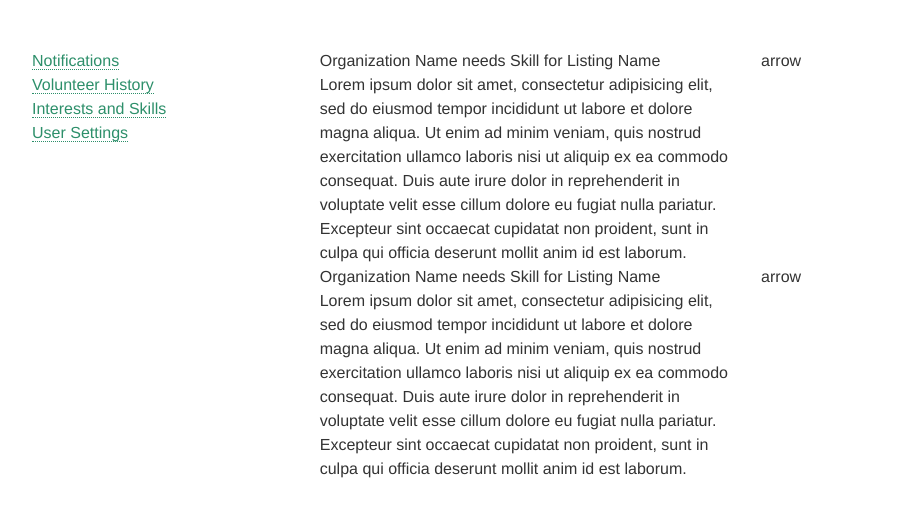
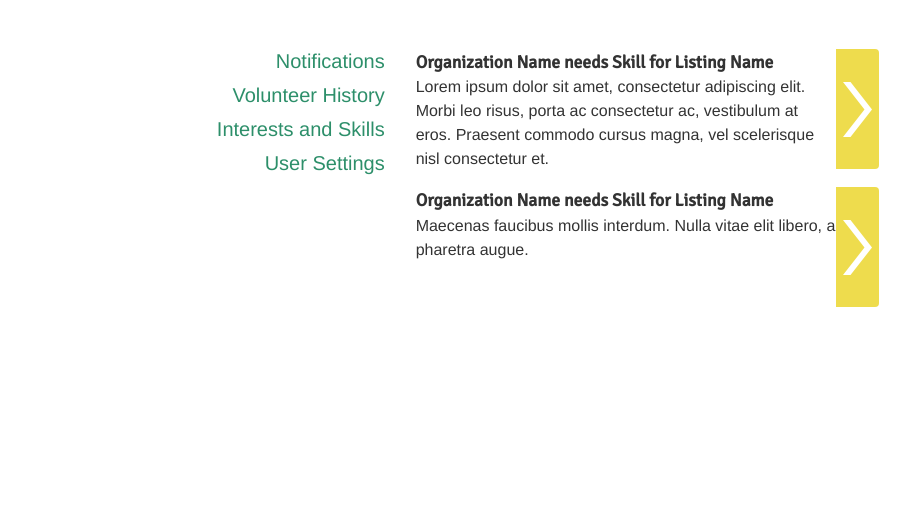
Before and after one commit to madirey/service_watch, a Django app: page /notifications/ in a window 1280 px wide. Shown: the part 120-637 px from the top of the page, without its empty margins (48-958 px from the left). Run offline with Django 3.2, Linux system fonts and the light colour scheme; parts of the project's set-up code (start-up, migrations or seed data) failed here and were passed over.

Commit message:
notifications.html formatting

```diff
--- a/servicewatch/static/css/style.css
+++ b/servicewatch/static/css/style.css
@@ -741,3 +741,40 @@
 #tagline {
   padding-bottom: 3em;
 }
+.notification-block .row {
+  margin-bottom: 1em;
+}
+.notification-block .span11 {
+  background: #e8e8e8;
+  padding: 0.5em;
+  -webkit-border-radius: 4px 0 0 4px;
+  -moz-border-radius: 4px 0 0 4px;
+  border-radius: 4px 0 0 4px;
+  min-height: 7.5em;
+}
+.notification-block .span1 {
+  margin-left: 0;
+}
+.notification-block .span1 a {
+  display: block;
+  -webkit-border-radius: 0 4px 4px 0;
+  -moz-border-radius: 0 4px 4px 0;
+  border-radius: 0 4px 4px 0;
+  min-height: 6.5em;
+  border-bottom: none;
+  background: #eedc4d url(../img/arrow.png) center no-repeat;
+  padding: 0.5em;
+  margin-left: -2.762430939%;
+  padding-left: 1em;
+  font: 1em/1em a;
+  color: transparent;
+}
+.notification-block .span1 a:hover {
+  background: #00b07d url(../img/arrow.png) center no-repeat;
+}
+.notification-block h2 {
+  font-size: 1.1em;
+}
+.notification-block .span2 a {
+  display: block;
+}
--- a/servicewatch/static/css/style.less
+++ b/servicewatch/static/css/style.less
@@ -681,3 +681,50 @@
 #tagline {
 	padding-bottom: 3em;
 }
+
+.notification-block {
+
+	.row {
+	margin-bottom: 1em;
+	}
+
+	.span11 {
+		background: #e8e8e8;
+		padding: 0.5em;
+		-webkit-border-radius: 4px 0 0 4px;
+		   -moz-border-radius: 4px 0 0 4px;
+		        border-radius: 4px 0 0 4px;
+		        min-height: 7.5em;
+	}
+	.span1 {
+		margin-left: 0;
+
+	}
+	.span1 a {
+		display: block;
+	-webkit-border-radius: 0 4px 4px 0;
+	   -moz-border-radius: 0 4px 4px 0;
+	        border-radius: 0 4px 4px 0;
+	        min-height: 6.5em;
+	        border-bottom: none;
+	       background: @accentColor url(../img/arrow.png) center no-repeat;
+	       padding: 0.5em;
+	       margin-left: -2.762430939%;
+	       padding-left: 1em;
+	       font: 1em/1em a;
+	       color: transparent;
+
+	       &:hover {
+	       	background: @primaryBG url(../img/arrow.png) center no-repeat;
+
+	       }
+	}
+
+	h2 {
+		font-size: @base * 1.1;
+	}
+	.span2 a {
+
+		display: block;
+	}
+}
--- a/servicewatch/templates/Notifications.html
+++ b/servicewatch/templates/Notifications.html
@@ -2,46 +2,46 @@
 
 {% block content %}
 <div class="row">
-	<div class="span3">
+	<nav class="span4 nav-stacked">
 		<ul>
 			<li><a href="">Notifications</a></li>
 			<li><a href="">Volunteer History</a></li>
 			<li><a href="">Interests and Skills</a></li>
 			<li><a href="">User Settings</a></li>
 		</ul>
-	</div>
+	</nav>
 
 	<div class="span8">
 		<ul>
-			<li>
+			<li class="notification-block">
 				<div class="row">
 					<div class="span7">
-						Organization Name needs Skill for Listing Name<br/>
-						Lorem ipsum dolor sit amet, consectetur adipisicing elit, sed do eiusmod tempor incididunt ut labore et dolore magna aliqua. Ut enim ad minim veniam, quis nostrud exercitation ullamco laboris nisi ut aliquip ex ea commodo consequat. Duis aute irure dolor in reprehenderit in voluptate velit esse cillum dolore eu fugiat nulla pariatur. Excepteur sint occaecat cupidatat non proident, sunt in culpa qui officia deserunt mollit anim id est laborum.
+						<h2>Organization Name needs Skill for Listing Name</h2>
+						<p>Lorem ipsum dolor sit amet, consectetur adipiscing elit. Morbi leo risus, porta ac consectetur ac, vestibulum at eros. Praesent commodo cursus magna, vel scelerisque nisl consectetur et.</p>
 					</div>
 					<div class="span1">
-						arrow
+						<a href="#">Go to listing</a>
 					</div>
 				</div>
 			</li>
-			<li>
+			<li class="notification-block">
 				<div class="row">
 					<div class="span7">
-						Organization Name needs Skill for Listing Name<br/>
-						Lorem ipsum dolor sit amet, consectetur adipisicing elit, sed do eiusmod tempor incididunt ut labore et dolore magna aliqua. Ut enim ad minim veniam, quis nostrud exercitation ullamco laboris nisi ut aliquip ex ea commodo consequat. Duis aute irure dolor in reprehenderit in voluptate velit esse cillum dolore eu fugiat nulla pariatur. Excepteur sint occaecat cupidatat non proident, sunt in culpa qui officia deserunt mollit anim id est laborum.
+						<h2>Organization Name needs Skill for Listing Name</h2>
+						<p>Maecenas faucibus mollis interdum. Nulla vitae elit libero, a pharetra augue.</p>
 					</div>
 					<div class="span1">
-						arrow
+						<a href="#">Go to listing</a>
 					</div>
 				</div>
 			</li>
-			<li>
+			<li class="notification-block">
 
 			</li>
-			<li>
+			<li class="notification-block">
 
 			</li>
-			<li>
+			<li class="notification-block">
 
 			</li>
 		</ul>
```
Also changed, not shown: servicewatch/docs/styleguide.html (+24 -0 lines), servicewatch/static/img/arrow.png (added), 2 other files.
